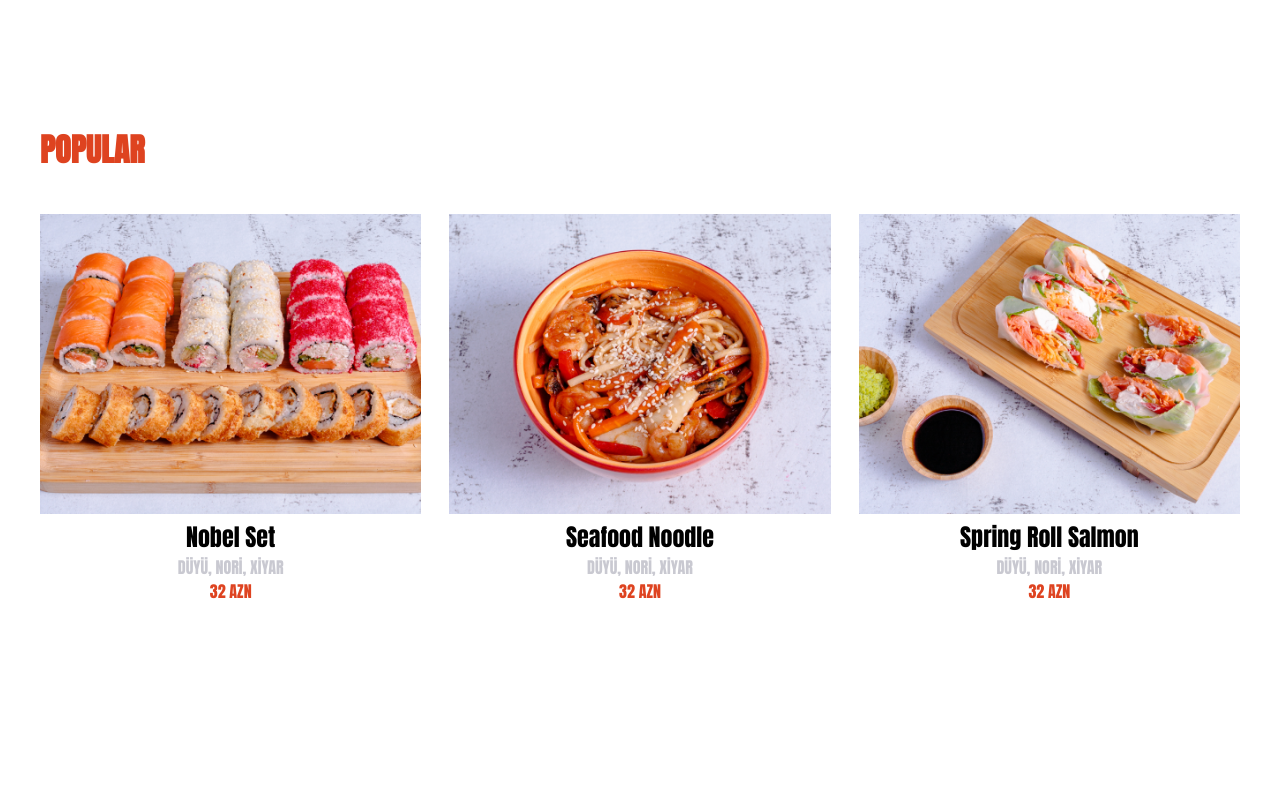
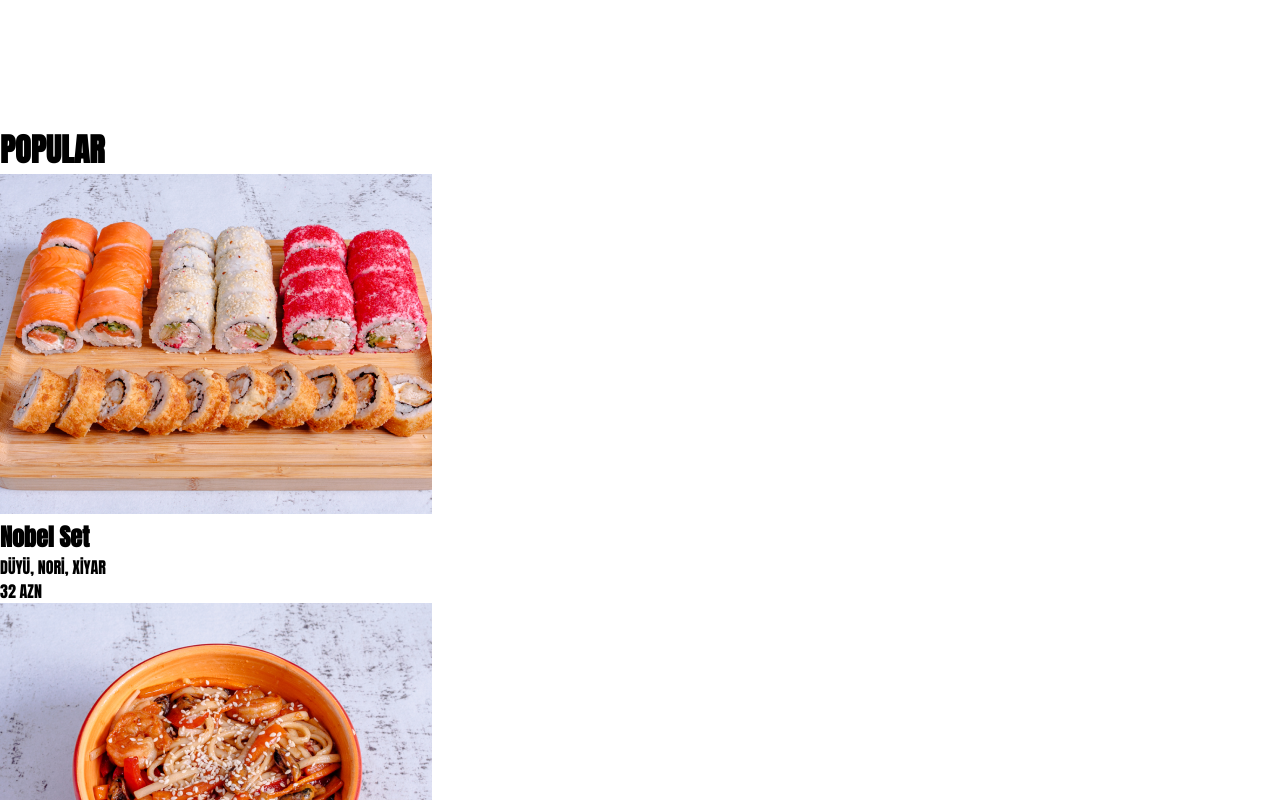
Before and after one commit to orxanmuradli/RollMaster, a React (Vite) app: page / in a window 1280 px wide. Shown: the part 1220-2020 px from the top of the page. Built offline with nearby package versions, Linux system fonts and the light colour scheme.

Commit message:
some changes

```diff
--- a/src/App.jsx
+++ b/src/App.jsx
@@ -2,9 +2,8 @@ import "./App.css";
 import Header from "./components/Header/Navbar";
 import { BrowserRouter as Router, Route, Routes } from "react-router-dom";
 import Home from "./components/Pages/Home/Home";
-import Popular from "./components/Pages/Home/Popular/Popular";
 import Blog from "./components/Pages/Blog/Blog";
-
+import PopularPage from "./components/Pages/Home/PopularPage/PopularPage";
 import Footer from "./components/Footer/Footer";
 // import Menu from './components/Pages/Menu/Menu';
 // import Menu from './components/Pages/Menu/Menu';
@@ -17,8 +16,8 @@ function App() {
         <Routes>
           <Route path="/" exact Component={Home} />
         </Routes>
-        <Popular />
 
+<PopularPage/>
         <Blog />
         <Footer />
       </Router>
--- a/src/components/Pages/Home/Popular/popular.jsx
+++ b/src/components/Pages/Home/PopularPage/PopularPage.jsx
@@ -1,10 +1,10 @@
 import sushi from '../../../../assets/sushi.png';
 import noodle from '../../../../assets/noodle.png';
 import spring from '../../../../assets/spring.png';
-import "./Popular.css"
+import "./PopularPage"
 
 
-const Popular = () => {
+const PopularPage = () => {
   return (
     <div className="popular">
       <div className="popular-tittle">
@@ -36,4 +36,4 @@ const Popular = () => {
   )
 }
 
-export default Popular
+export default PopularPage
```
Also changed, not shown: src/components/Pages/Home/PopularPage/PopularPage.css (renamed from src/components/Pages/Home/Popular/popular.css).
